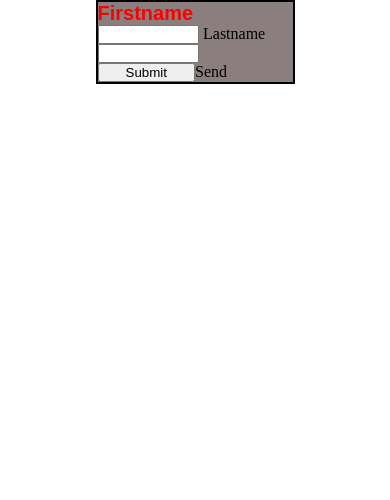
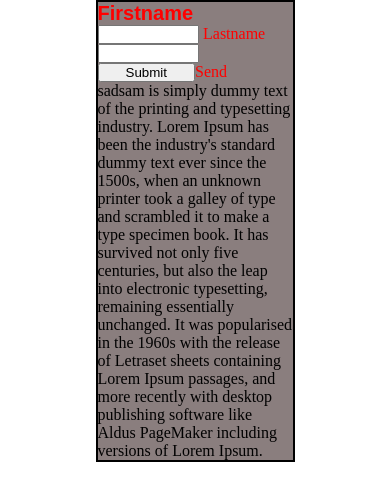
Before and after one commit to eugenbejenar/hello-sass-1, a website: page index.html in a window 390 px wide. Drawn offline with nearby package versions, Linux system fonts and the light colour scheme; files that its build step writes are made by us from their sources.

Commit message:
SU-07 Add media queries sample

```diff
--- a/index.html
+++ b/index.html
@@ -16,6 +16,8 @@
         <input type="text" name="lastname" id="lastname">
 
         <input type="submit">Send</input>
+
+        <p>sadsam is simply dummy text of the printing and typesetting industry. Lorem Ipsum has been the industry's standard dummy text ever since the 1500s, when an unknown printer took a galley of type and scrambled it to make a type specimen book. It has survived not only five centuries, but also the leap into electronic typesetting, remaining essentially unchanged. It was popularised in the 1960s with the release of Letraset sheets containing Lorem Ipsum passages, and more recently with desktop publishing software like Aldus PageMaker including versions of Lorem Ipsum.</p>
     </div>
 </body>
 </html>
--- a/scss/index.scss
+++ b/scss/index.scss
@@ -11,6 +11,7 @@
     margin: 0 auto;
     border: 2px solid black;
     width: 50%;
+    color: red;
 
     input {
         width: 50%;
@@ -19,4 +20,17 @@
     .large-name {
         @include large-text();
     }
+
+    p {
+        color: black;
+
+        @media(min-width: 600px) and (max-width: 1000px) {
+            color: red;
+            display: none;
+        }
+
+        @media(min-width: 1001px) {
+            color: blue;
+        }
+    }
 }
```
Also changed, not shown: package.json (+5 -2 lines), 2 other files.
